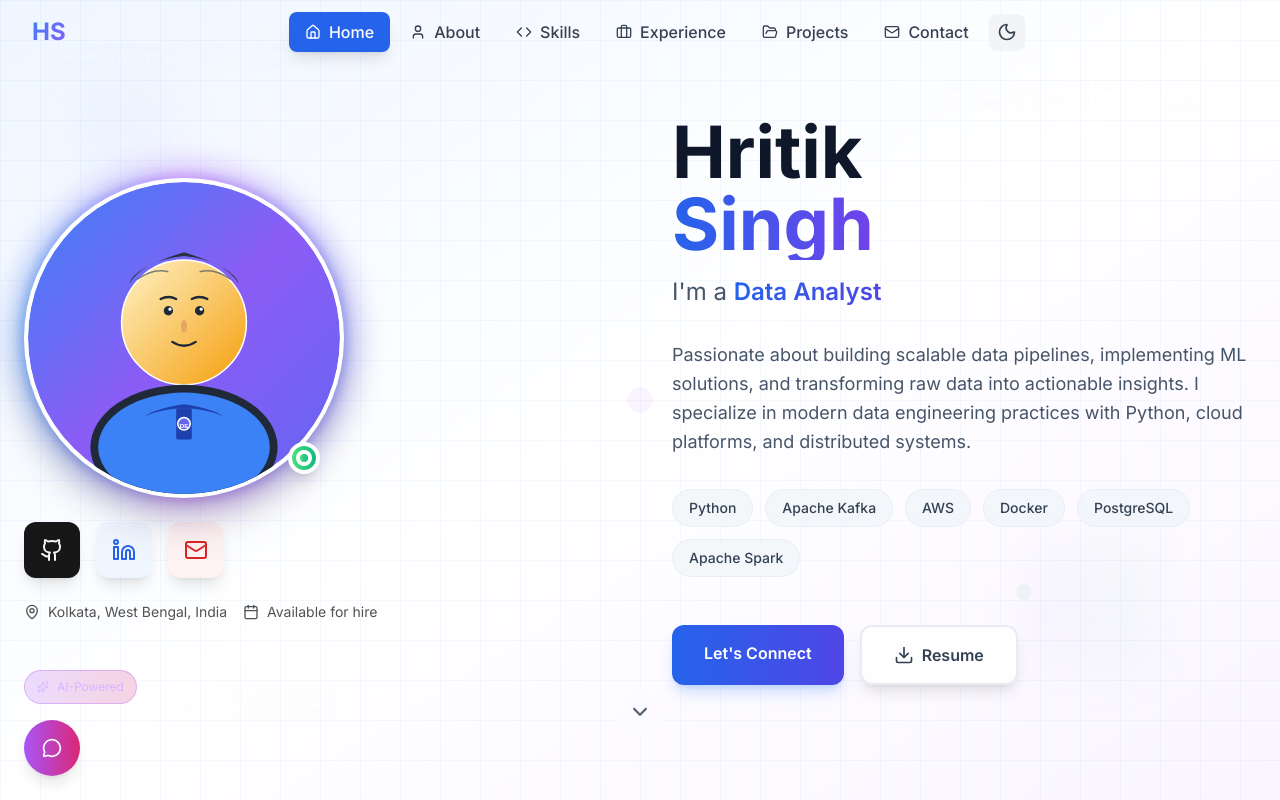
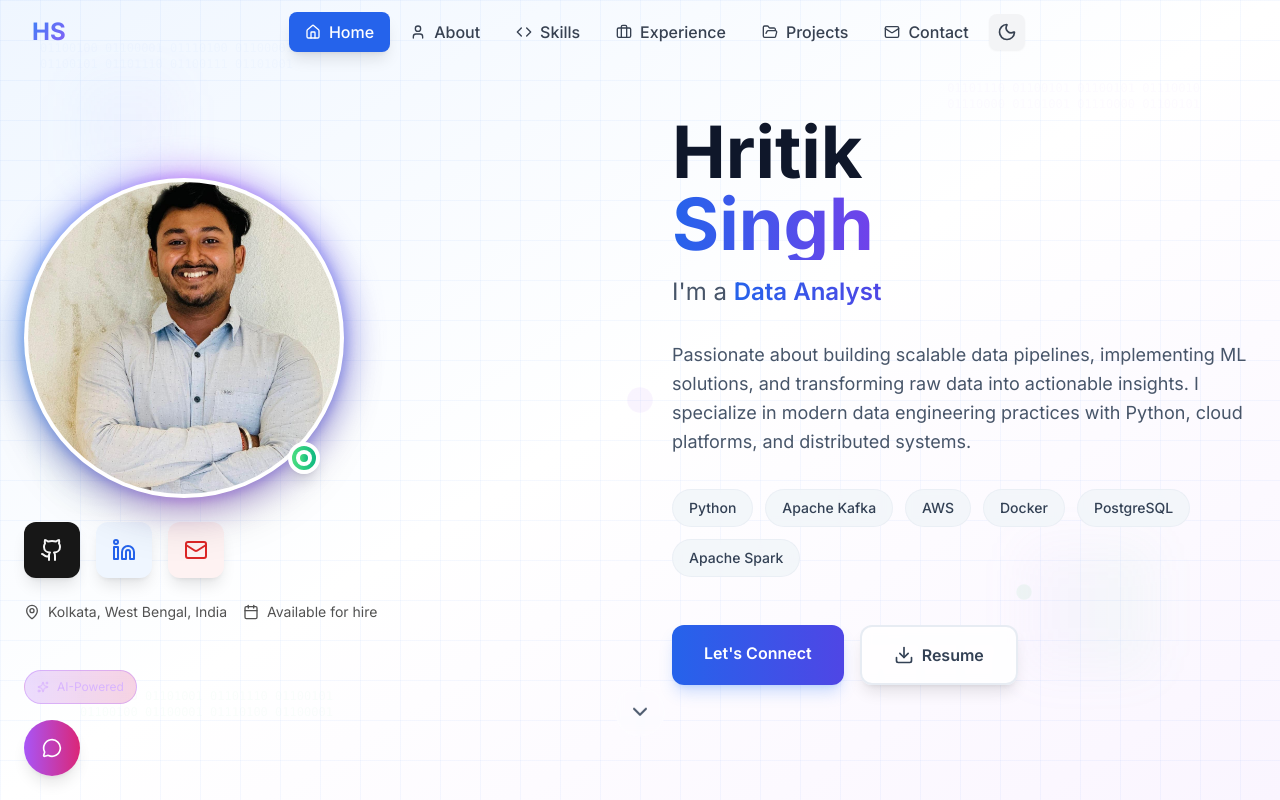
Before and after one commit to Hritiksingh1611/portfolio, a Next.js app: page / in a window 1280 px wide. Shown: the top 800 px of the page. Built offline with nearby package versions, Linux system fonts and the light colour scheme.

Commit message:
profile fix

```diff
--- a/src/components/sections/Hero.tsx
+++ b/src/components/sections/Hero.tsx
@@ -10,13 +10,20 @@ export default function Hero() {
   const [imgError, setImgError] = useState(false);
   const [imgLoaded, setImgLoaded] = useState(false);
 
-  const profileImagePath = getAssetPath('/profile.svg');
+  // Use the actual profile JPEG image
+  const profileImagePath = getAssetPath('/profile.jpeg');
+
+  // For local development, also try direct path
+  const directPath = '/profile.jpeg';
 
   // Debug: log the path being used
   useEffect(() => {
-    console.log('Profile image path in production:', profileImagePath);
-    console.log('Current hostname:', typeof window !== 'undefined' ? window.location.hostname : 'SSR');
-  }, [profileImagePath]);
+    console.log('Profile image path:', profileImagePath);
+    console.log('Direct path:', directPath);
+    console.log('Image error state:', imgError);
+    console.log('Image loaded state:', imgLoaded);
+    console.log('Current environment:', process.env.NODE_ENV);
+  }, [profileImagePath, directPath, imgError, imgLoaded]);
   const roles = [
     "Data Engineer",
     "ETL Developer",
@@ -128,28 +135,21 @@ export default function Hero() {
               <div className="absolute -inset-1 bg-gradient-to-r from-blue-400 via-purple-400 to-indigo-400 rounded-full opacity-50 group-hover:opacity-75 transition duration-300 blur-sm" />
               <div className="relative w-64 h-64 md:w-80 md:h-80 rounded-full overflow-hidden bg-white dark:bg-slate-900 border-4 border-white/50 dark:border-slate-700/50 shadow-2xl backdrop-blur-sm select-none">
                 {!imgError ? (
-                  <div className="relative w-full h-full">
-                    {!imgLoaded && (
-                      <div className="absolute inset-0 flex items-center justify-center bg-gradient-to-br from-blue-500 via-purple-500 to-indigo-500 text-white z-10">
-                        <div className="animate-spin rounded-full h-12 w-12 border-b-2 border-white"></div>
-                      </div>
-                    )}
                   <img
-                      src={profileImagePath}
+                    src={process.env.NODE_ENV === 'development' ? directPath : profileImagePath}
                     alt="Hritik Singh - Data Engineer"
                     className="w-full h-full object-cover select-none pointer-events-none"
-                      onError={() => {
-                        console.error('Image failed to load. Path was:', profileImagePath);
+                    onError={(e) => {
+                      console.error('Image failed to load. Path was:', process.env.NODE_ENV === 'development' ? directPath : profileImagePath);
+                      console.error('Error details:', e);
                       setImgError(true);
                     }}
                     onLoad={() => {
-                        console.log('Image loaded successfully:', profileImagePath);
+                      console.log('Image loaded successfully:', process.env.NODE_ENV === 'development' ? directPath : profileImagePath);
                       setImgLoaded(true);
                     }}
                     draggable={false}
-                      style={{ objectFit: 'cover' }}
                   />
-                  </div>
                 ) : (
                   <div className="w-full h-full flex items-center justify-center bg-gradient-to-br from-blue-500 via-purple-500 to-indigo-500 text-white select-none">
                     <span className="text-6xl md:text-7xl font-bold">HS</span>
```
Also changed, not shown: public/profile.jpeg (added), public/profile.jpg (deleted). Lines whose indentation alone changed are shown as unchanged.
